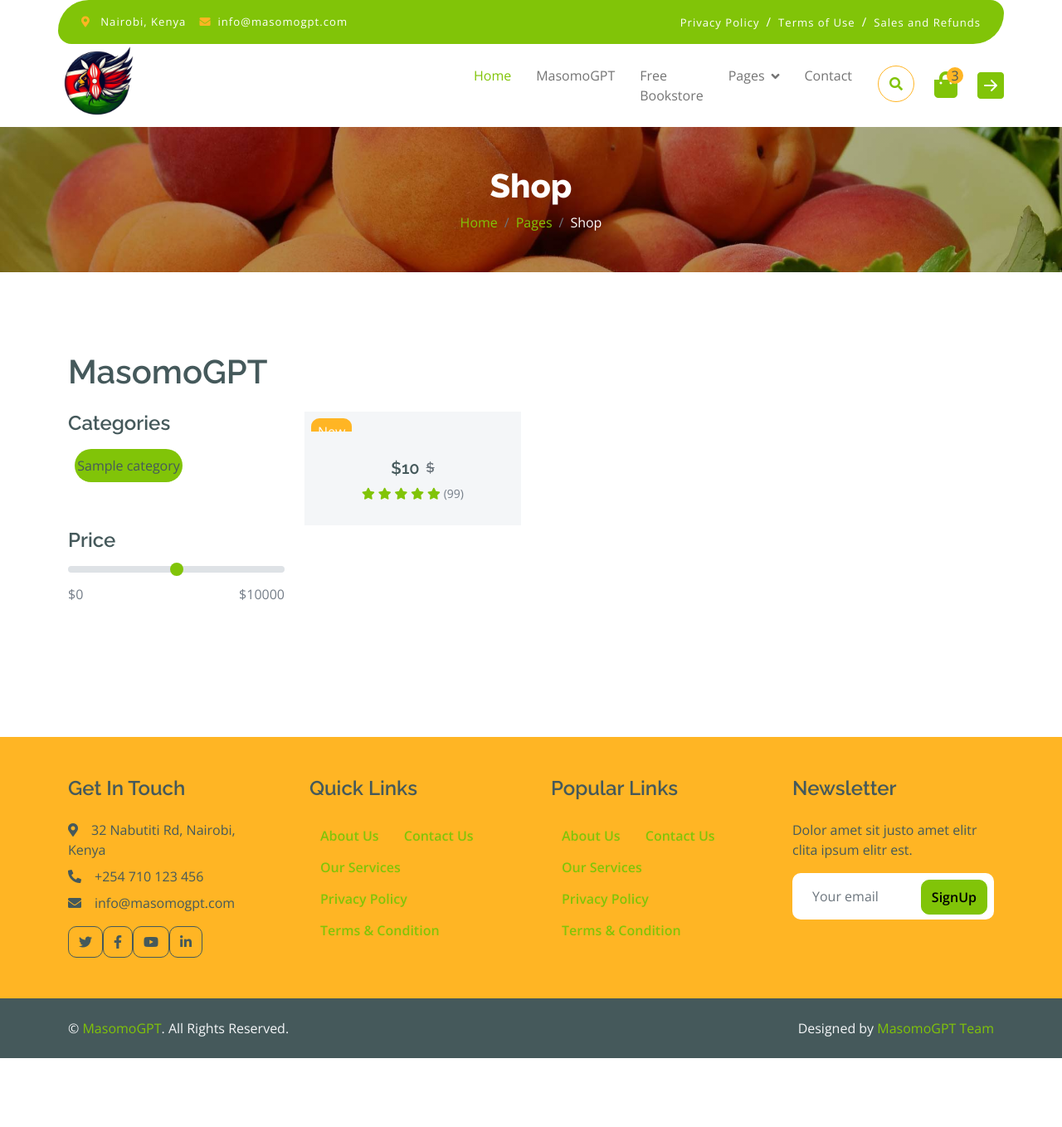
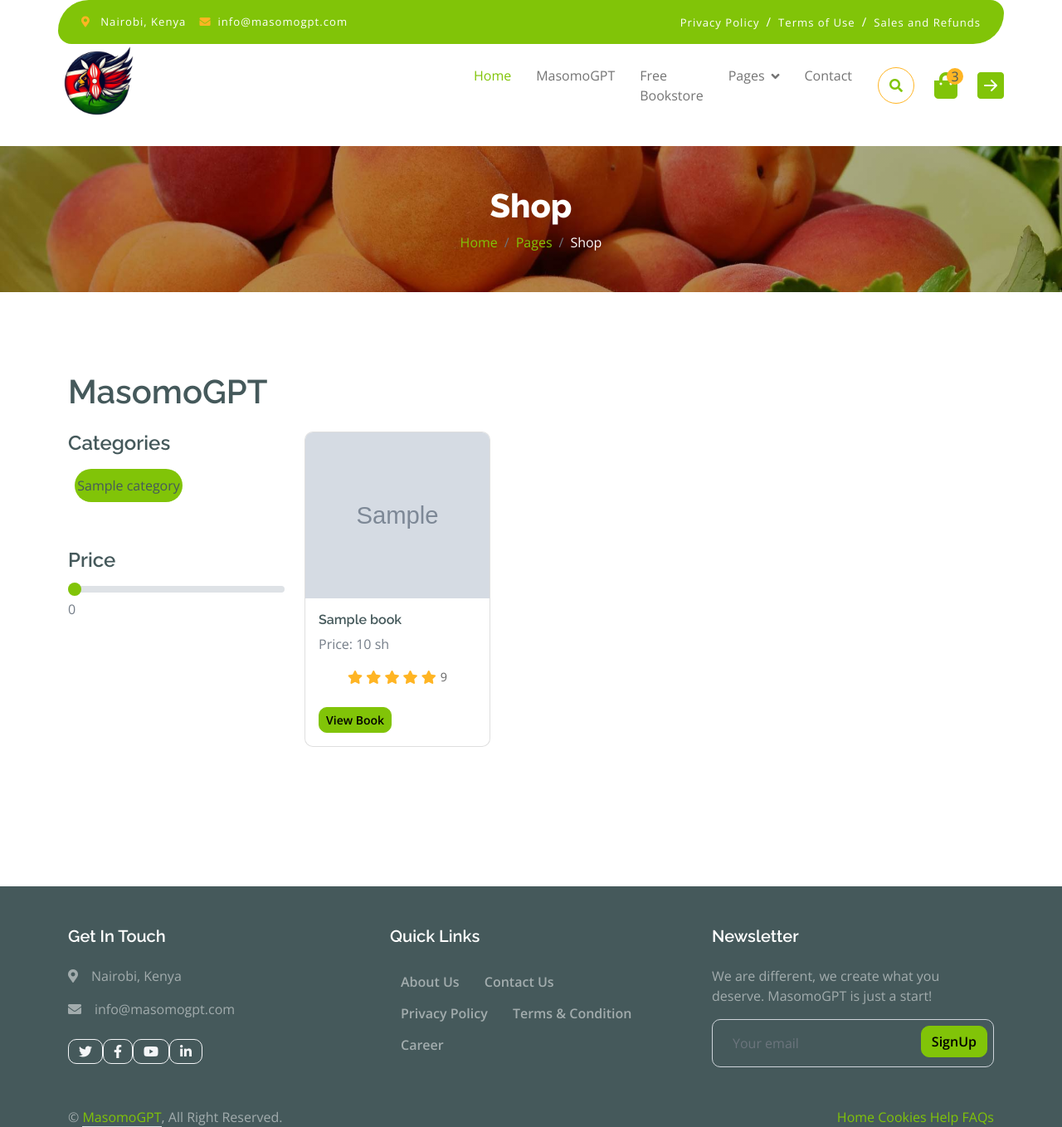
Before and after one commit to Davye123/MasomoGPT, a Django app: page /books in a window 1280 px wide. Shown: the whole page at 83% size. Before the commit the page ends 1275 px from the top, so only its background shows below. Run offline with Django 5.2, Linux system fonts and the light colour scheme; a user stored in the database is signed in; tables that the repository leaves empty hold one stand-in row (values such as "Sample post"); grey boxes marked "Sample" are stand-in pictures; some libraries are stand-ins or nearby versions.

Commit message:
intialize change

```diff
--- a/store/templates/category.html
+++ b/store/templates/category.html
@@ -1,4 +1,4 @@
-<!DOCTYPE html>
+indent this one:<!DOCTYPE html>
 <html lang="en">
 <head>
     <meta charset="utf-8">
@@ -26,13 +26,13 @@
     <link href="{% static 'css/bootstrap.min.css' %}" rel="stylesheet">
 
     <!-- Template Stylesheet -->
-    <link href="{% static 'css/style.css' %}" rel="stylesheet">
+    <link  href="{% static 'css/style.css' %}" rel="stylesheet">
 </head>
 
 <body>
 
     <!-- Spinner Start -->
-    <div id="spinner" class="show w-100 vh-100 bg-white position-fixed translate-middle top-50 start-50 d-flex align-items-center justify-content-center">
+    <div id="spinner" class="show w-100 vh-100 bg-white position-fixed translate-middle top-50 start-50  d-flex align-items-center justify-content-center">
         <div class="spinner-grow text-primary" role="status"></div>
     </div>
     <!-- Spinner End -->
@@ -81,7 +81,10 @@
                                 <span class="position-absolute bg-secondary rounded-circle d-flex align-items-center justify-content-center text-dark px-1" style="top: -5px; left: 15px; height: 20px; min-width: 20px;">3</span>
                             </a>
                             <a href="{% url 'store:signout' %}" class="my-auto">
+
                                 <i class="bi bi-arrow-right-square-fill" style="font-size: 2rem;"></i>
+
+
                             </a>
                             {% else %}
                             <button class="btn-search btn border border-secondary btn-md-square rounded-circle bg-white me-4" data-bs-toggle="modal" data-bs-target="#searchModal"><i class="fas fa-search text-primary"></i></button>
@@ -93,6 +96,7 @@
                                 <i class="fas fa-user fa-2x"></i>
                             </a>
                             {% endif %}
+
                         </div>
                 </div>
             </nav>
@@ -153,89 +157,152 @@
                 </div>
                 <div class="mb-3">
                     <h4 class="mb-2">Price</h4>
-                        <input type="range" class="form-range" min="0" max="10000" step="100" id="priceRange">
-                        <div class="d-flex justify-content-between">
-                            <span>$0</span>
-                            <span>$10000</span>
-                        </div>
+                    <input type="range" class="form-range w-100" id="rangeInput" name="rangeInput" min="0" max="500" value="0" oninput="amount.value=rangeInput.value">
+                    <output id="amount" name="amount" min-value="0" max-value="500" for="rangeInput">0</output>
                 </div>
             </div>
             <!-- Sidebar End -->
 
-                <!-- Product Grid Start -->
+            <!-- Horizontal Categories for Small Devices -->
+            <div class="col-12 d-lg-none mb-3">
+                <div class="tab-class text-center">
+                    <div class="row g-4 align-items-center">
+                        <div class="col-12 d-flex justify-content-center">
+                            <ul class="nav nav-pills d-inline-flex text-center mb-3">
+                                {% for category in categories %}
+                                <li class="nav-item">
+                                    <a class="d-flex m-2 py-2 bg-primary rounded-pill" href="{% url 'store:get_book_category' category.id %}">
+                                        <span class="text-dark px-2">{{ category.name }}</span>
+                                    </a>
+                                </li>
+                                {% endfor %}
+                            </ul>
+                        </div>
+                    </div>
+                </div>
+                <div class="mb-3">
+                    <h4 class="mb-2">Price</h4>
+                    <input type="range" class="form-range w-100" id="rangeInput" name="rangeInput" min="0" max="500" value="0" oninput="amount.value=rangeInput.value">
+                    <output id="amount" name="amount" min-value="0" max-value="500" for="rangeInput">0</output>
+                </div>
+            </div>
+            <!-- Horizontal end  Categories for Small Devices -->
+
+                <!-- Books Start -->
                 <div class="col-lg-9">
                     <div class="row g-4">
+                        {% if books %}
                             {% for book in books %}
-                            <div class="col-md-4 col-sm-6">
-                                <div class="product-item bg-light">
-                                    <div class="position-relative overflow-hidden">
-                                        <img class="img-fluid w-100" src="{{ book.imageURL }}" alt="">
-                                        <div class="bg-secondary rounded text-white position-absolute start-0 top-0 m-2 py-1 px-2">New</div>
+                            <div class="col-lg-3 col-md-4 col-sm-6 mb-4">
+                                <div class="card" style="width: 14rem;">
+                                    <img src="{{ book.coverpage.url }}" class="card-img-top" alt="{{ book.name }}" style="height: 200px; object-fit: cover;">
+                                    <div class="card-body">
+                                        <h6 class="card-title">{{ book.name }}</h6>
+                                        <p class="card-text">Price: {{ book.price }} sh</p>
+                                        <div class="rating mt-2">
+                                            <span class="average-rating">{{ book.totalrating|averagerating:book.totalreview }}</span>
+                                            <a href='getreview' class="total-reviews"><span class='totalrating'>{{ book.totalreview|add:-1 }}</span></a>
                                         </div>
-                                    <div class="text-center py-4">
-                                        <a class="h6 text-decoration-none text-truncate" href="{% url 'store:get_book' book.id %}">{{ book.title }}</a>
-                                        <div class="d-flex align-items-center justify-content-center mt-2">
-                                            <h5>${{ book.price }}</h5>
-                                            <h6 class="text-muted ms-2"><del>${{ book.old_price }}</del></h6>
-                                        </div>
-                                        <div class="d-flex align-items-center justify-content-center mb-1">
-                                            <small class="fa fa-star text-primary me-1"></small>
-                                            <small class="fa fa-star text-primary me-1"></small>
-                                            <small class="fa fa-star text-primary me-1"></small>
-                                            <small class="fa fa-star text-primary me-1"></small>
-                                            <small class="fa fa-star text-primary me-1"></small>
-                                            <small>(99)</small>
-                                        </div>
+                                        <br>
+                                        <a href="{% url 'store:book' id=book.id %}" class="btn btn-primary btn-sm">View Book</a>
                                     </div>
                                 </div>
                             </div>
                             {% endfor %}
+                        {% else %}
+                            <h3 class="text-center mt-5">There are no books found.</h3>
+                        {% endif %}
                     </div>
+                    <!-- Pagination -->
+                    {% if books.has_other_pages %}
+                    <div class="d-pagination">
+                        <ul class="pagination">
+                            {% if books.has_previous %}
+                                <li class="page-item">
+                                    <a class="page-link" href="?page=1">First</a>
+                                </li>
+                                <li class="page-item">
+                                    <a class="page-link" href="?page={{ books.previous_page_number }}">Previous</a>
+                                </li>
+                            {% endif %}
+                            {% for ord in books.paginator.page_range %}
+                                {% if books.number == ord %}
+                                    <li class="page-item active">
+                                        <span class="page-link">{{ ord }}
+                                            <span class="sr-only">(current)</span>
+                                        </span>
+                                    </li>
+                                {% elif ord > books.number|add:'-3' and ord < books.number|add:'3' %}
+                                    <li class="page-item">
+                                        <a class="page-link" href="?page={{ ord }}">{{ ord }}</a>
+                                    </li>
+                                {% endif %}
+                            {% endfor %}
+                            {% if books.has_next %}
+                                <li class="page-item">
+                                    <a class="page-link" href="?page={{ books.next_page_number }}">Next</a>
+                                </li>
+                                <li class="page-item">
+                                    <a class="page-link" href="?page={{ books.paginator.num_pages }}">Last</a>
+                                </li>
+                            {% endif %}
+                        </ul>
                     </div>
-                <!-- Product Grid End -->
+                    {% endif %}
+                </div>
+                <!-- Books End -->
             </div>
         </div>
     </div>
     <!-- Shop End -->
 
+
     <!-- Footer Start -->
-    <div class="container-fluid bg-secondary text-dark mt-5 py-5">
+    <div class="container-fluid bg-dark text-white-50 footer mt-5 pt-5">
         <div class="container">
             <div class="row g-5">
-                <div class="col-lg-3 col-md-6">
-                    <h4 class="text-dark mb-4">Get In Touch</h4>
-                    <p class="mb-2"><i class="fa fa-map-marker-alt me-3"></i>32 Nabutiti Rd, Nairobi, Kenya</p>
-                    <p class="mb-2"><i class="fa fa-phone-alt me-3"></i>+254 710 123 456</p>
-                    <p class="mb-2"><i class="fa fa-envelope me-3"></i>info@masomogpt.com</p>
+                <div class="col-md-6 col-lg-4">
+                    <h5 class="text-white mb-4">Get In Touch</h5>
+                    <p><i class="fas fa-map-marker-alt me-3"></i>Nairobi, Kenya</p>
+                    <p><i class="fas fa-envelope me-3"></i>info@masomogpt.com</p>
                     <div class="d-flex pt-2">
-                        <a class="btn btn-outline-dark btn-social" href=""><i class="fab fa-twitter"></i></a>
-                        <a class="btn btn-outline-dark btn-social" href=""><i class="fab fa-facebook-f"></i></a>
-                        <a class="btn btn-outline-dark btn-social" href=""><i class="fab fa-youtube"></i></a>
-                        <a class="btn btn-outline-dark btn-social" href=""><i class="fab fa-linkedin-in"></i></a>
+                        <a class="btn btn-outline-light btn-social" href="#"><i class="fab fa-twitter"></i></a>
+                        <a class="btn btn-outline-light btn-social" href="#"><i class="fab fa-facebook-f"></i></a>
+                        <a class="btn btn-outline-light btn-social" href="#"><i class="fab fa-youtube"></i></a>
+                        <a class="btn btn-outline-light btn-social" href="#"><i class="fab fa-linkedin-in"></i></a>
                     </div>
                 </div>
-                <div class="col-lg-3 col-md-6">
-                    <h4 class="text-dark mb-4">Quick Links</h4>
-                    <a class="btn btn-link" href="#">About Us</a>
-                    <a class="btn btn-link" href="#">Contact Us</a>
-                    <a class="btn btn-link" href="#">Our Services</a>
-                    <a class="btn btn-link" href="#">Privacy Policy</a>
-                    <a class="btn btn-link" href="#">Terms & Condition</a>
+                <div class="col-md-6 col-lg-4">
+                    <h5 class="text-white mb-4">Quick Links</h5>
+                    <a class="btn btn-link text-white-50" href="#">About Us</a>
+                    <a class="btn btn-link text-white-50" href="#">Contact Us</a>
+                    <a class="btn btn-link text-white-50" href="#">Privacy Policy</a>
+                    <a class="btn btn-link text-white-50" href="#">Terms & Condition</a>
+                    <a class="btn btn-link text-white-50" href="#">Career</a>
                 </div>
-                <div class="col-lg-3 col-md-6">
-                    <h4 class="text-dark mb-4">Popular Links</h4>
-                    <a class="btn btn-link" href="#">About Us</a>
-                    <a class="btn btn-link" href="#">Contact Us</a>
-                    <a class="btn btn-link" href="#">Our Services</a>
-                    <a class="btn btn-link" href="#">Privacy Policy</a>
-                    <a class="btn btn-link" href="#">Terms & Condition</a>
+                <div class="col-md-6 col-lg-4">
+                    <h5 class="text-white mb-4">Newsletter</h5>
+                    <p>We are different, we create what you deserve. MasomoGPT is just a start!</p>
+                    <div class="position-relative w-100">
+                        <input class="form-control bg-transparent w-100 py-3 ps-4 pe-5" type="text" placeholder="Your email">
+                        <button type="button" class="btn btn-primary position-absolute top-0 end-0 mt-2 me-2">SignUp</button>
                     </div>
-                <div class="col-lg-3 col-md-6">
-                    <h4 class="text-dark mb-4">Newsletter</h4>
-                    <p>Dolor amet sit justo amet elitr clita ipsum elitr est.</p>
-                    <div class="position-relative mx-auto" style="max-width: 400px;">
-                        <input class="form-control border-0 w-100 py-3 ps-4 pe-5" type="text" placeholder="Your email">
-                        <button type="button" class="btn btn-primary py-2 position-absolute top-0 end-0 mt-2 me-2">SignUp</button>
+                </div>
+            </div>
+        </div>
+        <div class="container mt-5">
+            <div class="copyright">
+                <div class="row">
+                    <div class="col-md-6 text-center text-md-start mb-3 mb-md-0">
+                        &copy; <a class="border-bottom" href="#">MasomoGPT</a>, All Right Reserved.
+                    </div>
+                    <div class="col-md-6 text-center text-md-end">
+                        <div class="footer-menu">
+                            <a href="#">Home</a>
+                            <a href="#">Cookies</a>
+                            <a href="#">Help</a>
+                            <a href="#">FAQs</a>
+                        </div>
                     </div>
                 </div>
             </div>
@@ -243,33 +310,18 @@
     </div>
     <!-- Footer End -->
 
-    <!-- Copyright Start -->
-    <div class="container-fluid bg-dark text-light border-top border-secondary py-4">
-        <div class="container">
-            <div class="row g-5">
-                <div class="col-md-6 text-center text-md-start">
-                    <p class="mb-md-0">&copy; <a class="text-primary" href="#">MasomoGPT</a>. All Rights Reserved.</p>
-                </div>
-                <div class="col-md-6 text-center text-md-end">
-                    <p class="mb-0">Designed by <a class="text-primary" href="#">MasomoGPT Team</a></p>
-                </div>
-            </div>
-        </div>
-    </div>
-    <!-- Copyright End -->
-
     <!-- Back to Top -->
-    <a href="#" class="btn btn-lg btn-primary btn-lg-square rounded back-to-top"><i class="bi bi-arrow-up"></i></a>
+    <a href="#" class="btn btn-lg btn-primary btn-lg-square rounded-circle back-to-top"><i class="fas fa-arrow-up"></i></a>
 
     <!-- JavaScript Libraries -->
     <script src="https://code.jquery.com/jquery-3.4.1.min.js"></script>
     <script src="https://cdn.jsdelivr.net/npm/bootstrap@5.0.0/dist/js/bootstrap.bundle.min.js"></script>
-    <script src="{% static 'lib/easing/easing.min.js' %}"></script>
-    <script src="{% static 'lib/waypoints/waypoints.min.js' %}"></script>
-    <script src="{% static 'lib/owlcarousel/owl.carousel.min.js' %}"></script>
-    <script src="{% static 'lib/counterup/counterup.min.js' %}"></script>
-    <script src="{% static 'lib/parallax/parallax.min.js' %}"></script>
-    <script src="{% static 'lib/lightbox/js/lightbox.min.js' %}"></script>
+    <script src="{% static 'lib/wow/wow.min.js'%}"></script>
+    <script src="{% static 'lib/easing/easing.min.js'%}"></script>
+    <script src="{% static 'lib/waypoints/waypoints.min.js'%}"></script>
+    <script src="{% static 'lib/counterup/counterup.min.js'%}"></script>
+    <script src="{% static 'lib/owlcarousel/owl.carousel.min.js'%}"></script>
+    <script src="{% static 'lib/lightbox/js/lightbox.min.js'%}"></script>
 
     <!-- Template Javascript -->
     <script src="{% static 'js/main.js' %}"></script>
```
Lines whose indentation alone changed are shown as unchanged.
